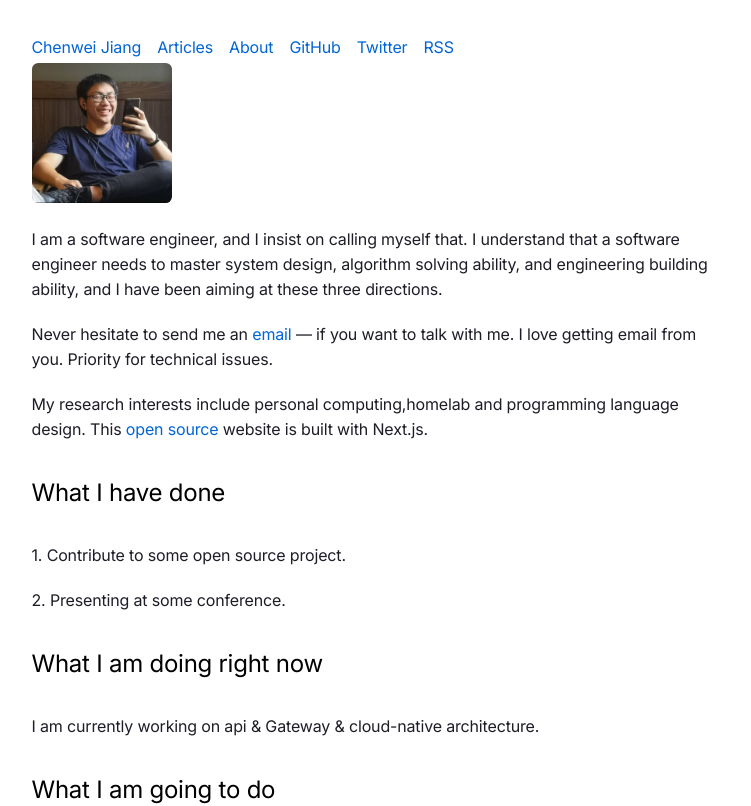
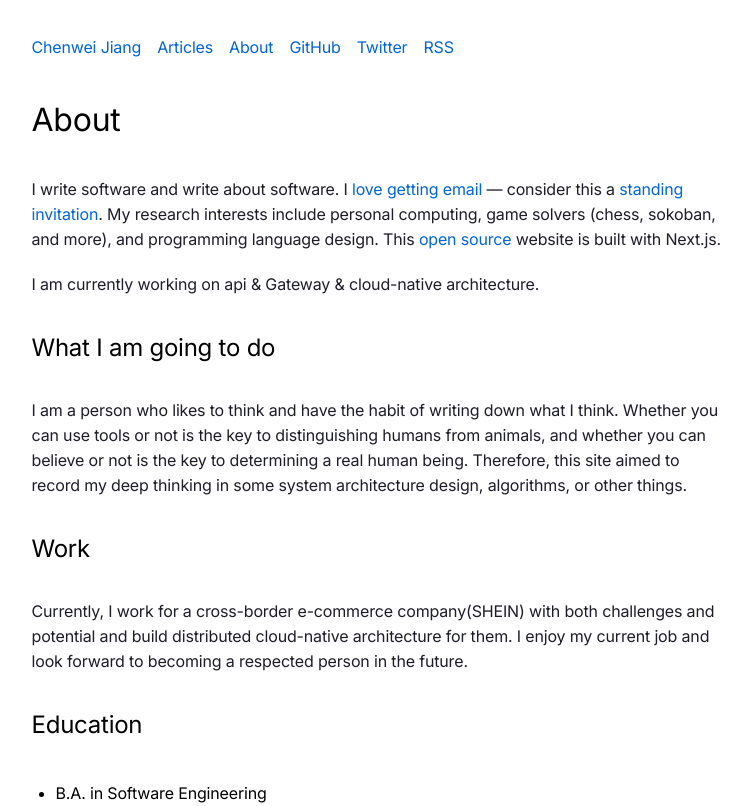
Before and after one commit to healeycodes/healeycodes.com, a Next.js app: page /about in a window 1280 px wide. Shown: the top 806 px of the page, without its empty margins (260-1011 px from the left). Built offline with nearby package versions, Linux system fonts and the light colour scheme.

Commit message:
doc: write sth about me

```diff
--- a/pages/about.tsx
+++ b/pages/about.tsx
@@ -1,48 +1,28 @@
 import siteConfig from "../siteConfig.json";
-import mePresenting from "../public/assets/presenting-api-and-cloud-native.png";
-import meAvatar from "../public/assets/avatar.jpg";
-import Image from "next/image";
-import SpacedImage from "../components/image";
+// import mePresenting from "../public/assets/presenting-high-res.jpg";
+
+// import SpacedImage from "../components/image";
 import Layout from "../components/layout";
-import Link from "next/link";
+// import Link from "next/link";
 
 export default function About() {
   return (
     <Layout title="About" description="About me.">
+      <h1>About</h1>
       <main>
-        <div className="avatar">
-          <Image
-            width={140}
-            height={140}
-            src={meAvatar}
-            alt="Chever John."
-            quality={100}
-            placeholder="blur"
-            priority={true}
-            style={{ borderRadius: "0.4em" }}
-          />
-          <p className="avatar-text">
-            I am a software engineer, and I insist on calling myself that. I
-            understand that a software engineer needs to master system design,
-            algorithm solving ability, and engineering building ability, and I
-            have been aiming at these three directions.
-          </p>
-        </div>
         <p>
-          Never hesitate to send me an{" "}
-          <a href="mailto:cheverjonathan@gmail.com">email</a> — if you want to
-          talk with me. I love getting email from you. Priority for technical
-          issues.
+          I write software and write about software. I{" "}
+          <a href="mailto:healeycodes@gmail.com">love getting email</a> —
+          consider this a{" "}
+          <a
+            href="https://www.kalzumeus.com/standing-invitation/"
+            target="_blank"
+            rel="noreferrer"
+          >
+            standing invitation
+          </a>
+          . My research interests include personal computing, game solvers (chess, sokoban, and more), and programming language design. This <a href={siteConfig.REPO_URL}>open source</a> website is built with Next.js.
         </p>
-        <p>
-          My research interests include personal computing,homelab and
-          programming language design. This{" "}
-          <a href={siteConfig.REPO_URL}>open source</a> website is built with
-          Next.js.
-        </p>
-        <h2>What I have done</h2>
-        <p>1. Contribute to some open source project.</p>
-        <p>2. Presenting at some conference.</p>
         {/* <SpacedImage
           src={mePresenting}
           placeholder="blur"
@@ -53,7 +33,6 @@ export default function About() {
           priority={true}
           style={{ borderRadius: '0.4em' }}
         /> */}
-        <h2>What I am doing right now</h2>
         <p>
           I am currently working on api & Gateway & cloud-native architecture.
         </p>
```
